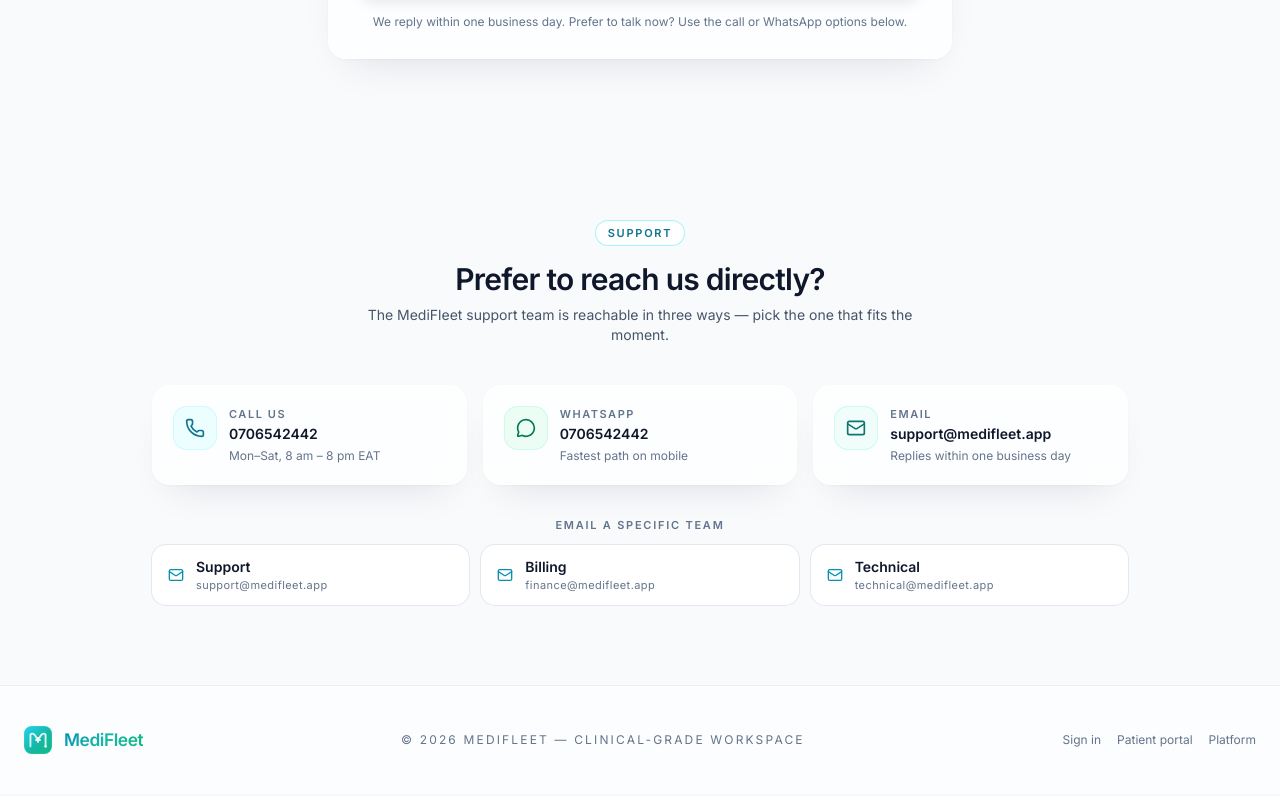
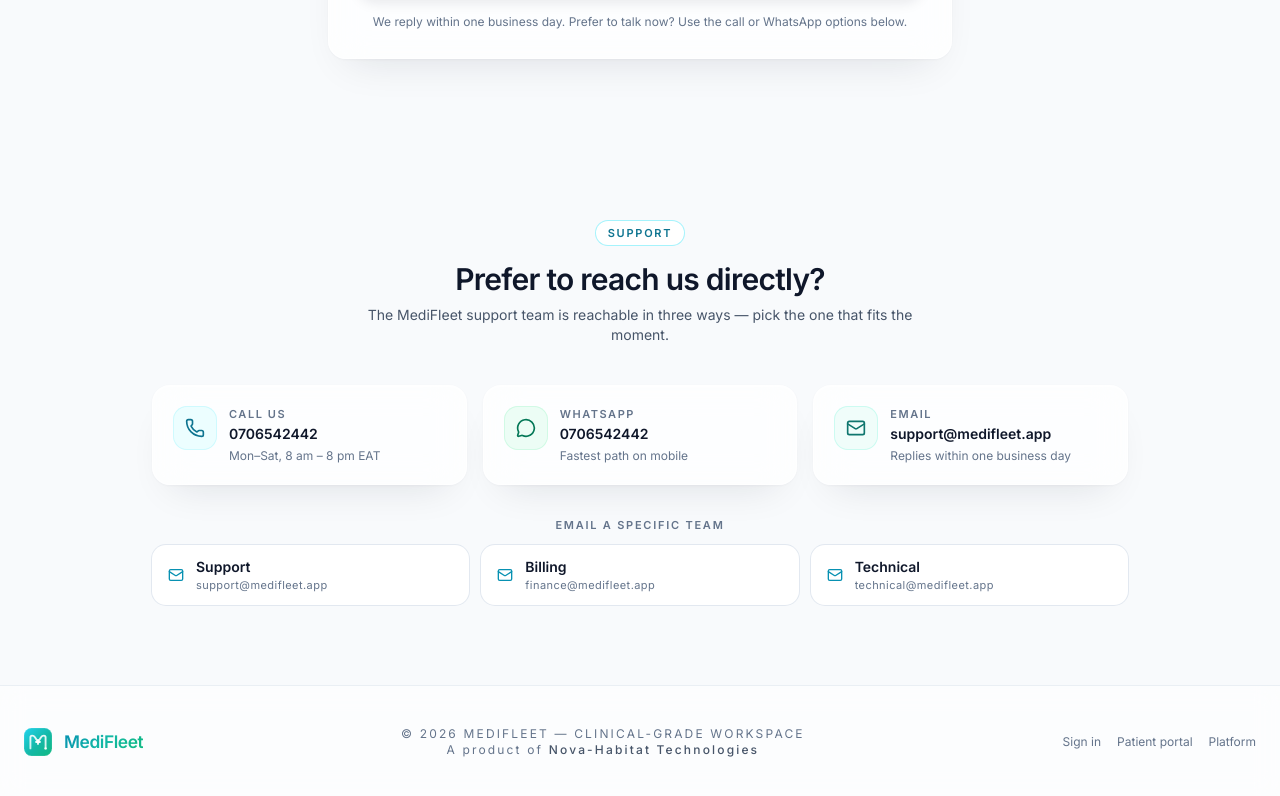
Before and after one commit to keithkahurakamau/HMS-2, a React (Vite) app in the folder frontend/: page / in a window 1280 px wide. Shown: the part 5238-6034 px from the top of the page. Built offline with nearby package versions, Linux system fonts and the light colour scheme; no server answers.

Commit message:
feat: brand MediFleet as a product of Nova-Habitat Technologies
Add 'A product of Nova-Habitat Technologies' to the Landing footer,
linking to the Nova-Habitat company repo (swap to company domain once live).

Co-Authored-By: RuFlo <ruv@ruv.net>

```diff
--- a/frontend/src/pages/Landing.jsx
+++ b/frontend/src/pages/Landing.jsx
@@ -275,9 +275,21 @@
                     <div className="flex items-center gap-3">
                         <Logo variant="full" size={28} />
                     </div>
-                    <p className="text-xs text-ink-500 uppercase tracking-[0.18em]">
+                    <p className="text-xs text-ink-500 uppercase tracking-[0.18em] text-center">
                         {/* react-doctor-disable-next-line react-doctor/rendering-hydration-mismatch-time */}
                         &copy; {new Date().getFullYear()} MediFleet — Clinical-grade workspace
+                        <br className="hidden md:block" />
+                        <span className="md:normal-case">
+                            A product of{' '}
+                            <a
+                                href="https://github.com/keithkahurakamau/nova-habitat"
+                                target="_blank"
+                                rel="noopener noreferrer"
+                                className="text-ink-600 hover:text-brand-700 transition-colors font-medium"
+                            >
+                                Nova-Habitat Technologies
+                            </a>
+                        </span>
                     </p>
                     <div className="flex items-center gap-4 text-xs text-ink-500">
                         <Link to="/portal" className="hover:text-brand-700 transition-colors">Sign in</Link>
```
